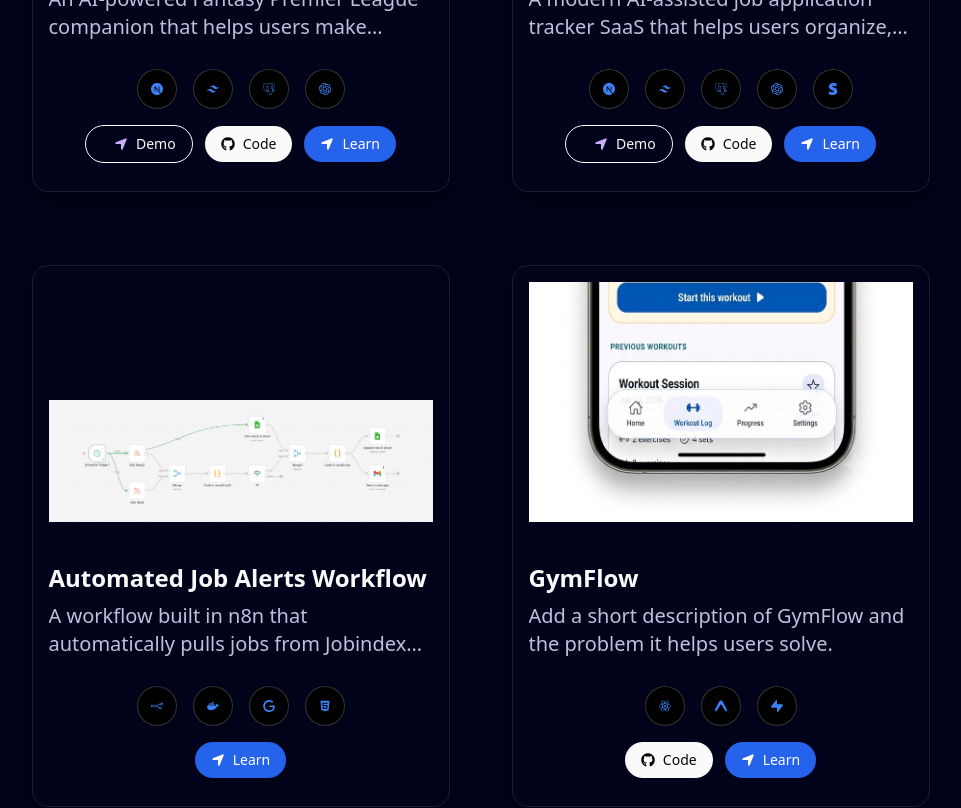
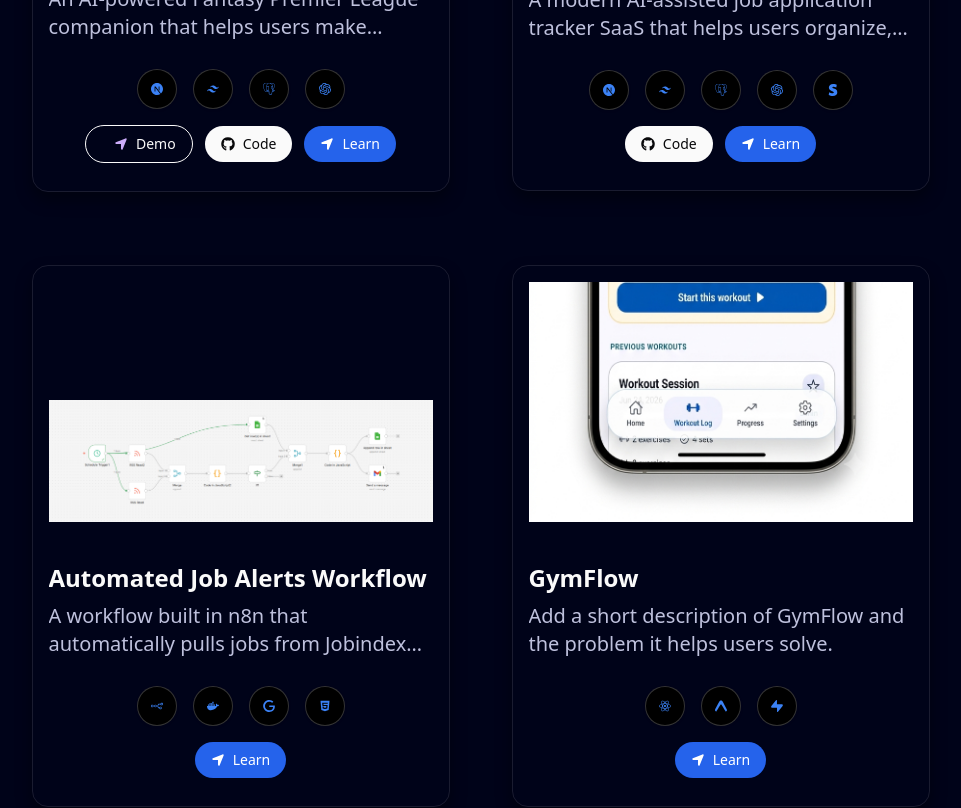
Before and after one commit to weasy1as/weasy1as.github.io, a Next.js app: page / in a window 1280 px wide. Shown: the part 6100-6908 px from the top of the page, without its empty margins (161-1122 px from the left). Built offline with nearby package versions, Linux system fonts and the light colour scheme.

Commit message:
updated links

```diff
--- a/src/components/Projects.tsx
+++ b/src/components/Projects.tsx
@@ -47,7 +47,7 @@ const RecentProjects = () => {
         "A modern AI-assisted job application tracker SaaS that helps users organize, track, and analyze their job search using a Kanban workflow, analytics (WIP), and optional AI interview preparation.",
       image: "/JobTracker-saas.png",
       github: "https://github.com/weasy1as/JobTrackerSaas",
-      demo: "https://job-tracker-saas-iota.vercel.app/",
+      demo: undefined /*"https://job-tracker-saas-iota.vercel.app/",*/,
       techStack: [
         { icon: <SiNextdotjs className={iconClass} />, name: "Next.js" },
         { icon: <SiTailwindcss className={iconClass} />, name: "Tailwind CSS" },
@@ -80,7 +80,7 @@ const RecentProjects = () => {
         "Add a short description of GymFlow and the problem it helps users solve.",
       image: "/workoutLog.png",
       demo: undefined,
-      github: "https://github.com/weasy1as/FitnessApp",
+      github: undefined,
       techStack: [
         { icon: <SiReact className={iconClass} />, name: "React Native" },
         { icon: <SiExpo className={iconClass} />, name: "Expo" },
```
